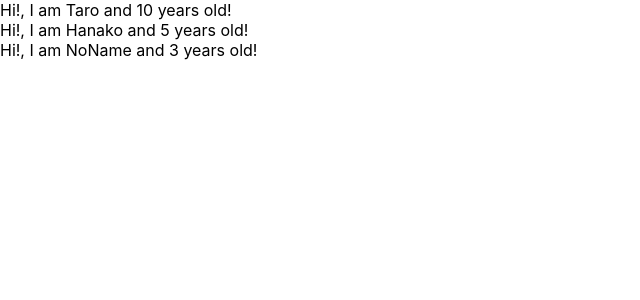
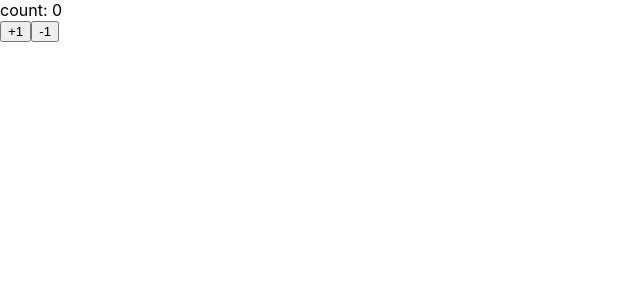
Before and after one commit to Sho50302/udemy-react-redux-crud-application, a React (Create React App) app: page / in a window 1280 px wide. Shown: the top 300 px of the page, without its empty margins (0-640 px from the left). Built offline with nearby package versions, Linux system fonts and the light colour scheme.

Commit message:
learn state and setState

```diff
--- a/src/App.js
+++ b/src/App.js
@@ -1,30 +1,30 @@
-import React from 'react';
-import PropTypes from 'prop-types';
+import React, { Component } from 'react';
 
-const App = () => {
-  const profiles = [
-    { name: "Taro", age: 10 },
-    { name: "Hanako", age: 5 },
-    { name: "NoName", age: 3 }
-  ]
-  return (
-    <div>
-      {
-        profiles.map((profile, index) => {
-          return <User name={profile.name} age={profile.age} key={index}/>
-        })
-      }
-    </div>
-  )
-}
+const App = () => (<Counter></Counter>)
 
-const User = (props) => {
-  return <div>Hi!, I am {props.name} and {props.age} years old!</div>
-}
+class Counter extends Component {
+  constructor(props) {
+    super(props)
+    this.state = {count: 0}
+  }
 
-User.propTypes = {
-  name: PropTypes.string,
-  age: PropTypes.number.isRequired
+  handlePlusButton = () => {
+    this.setState({count: this.state.count + 1})
+  }
+
+  handleMinusButton = () => {
+    this.setState({count: this.state.count - 1})
+  }
+
+  render() {
+    return (
+      <React.Fragment>
+        <div>count: {this.state.count}</div>
+        <button onClick={this.handlePlusButton}>+1</button>
+        <button onClick={this.handleMinusButton}>-1</button>
+      </React.Fragment>
+    )
+  }
 }
 
 export default App;
```
